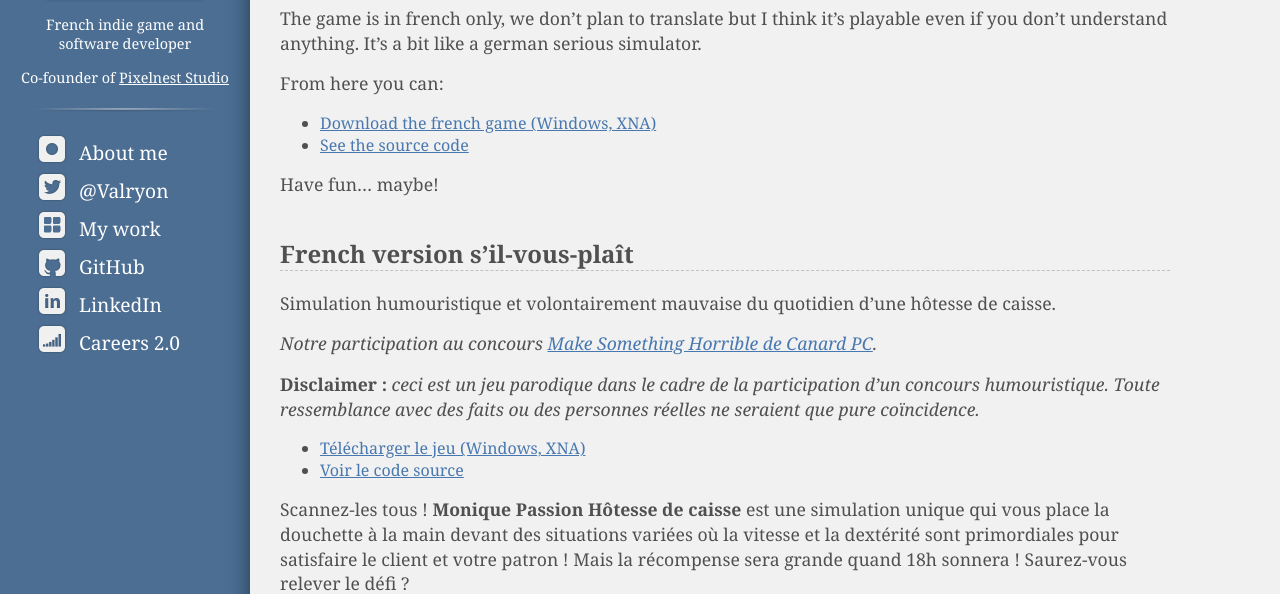
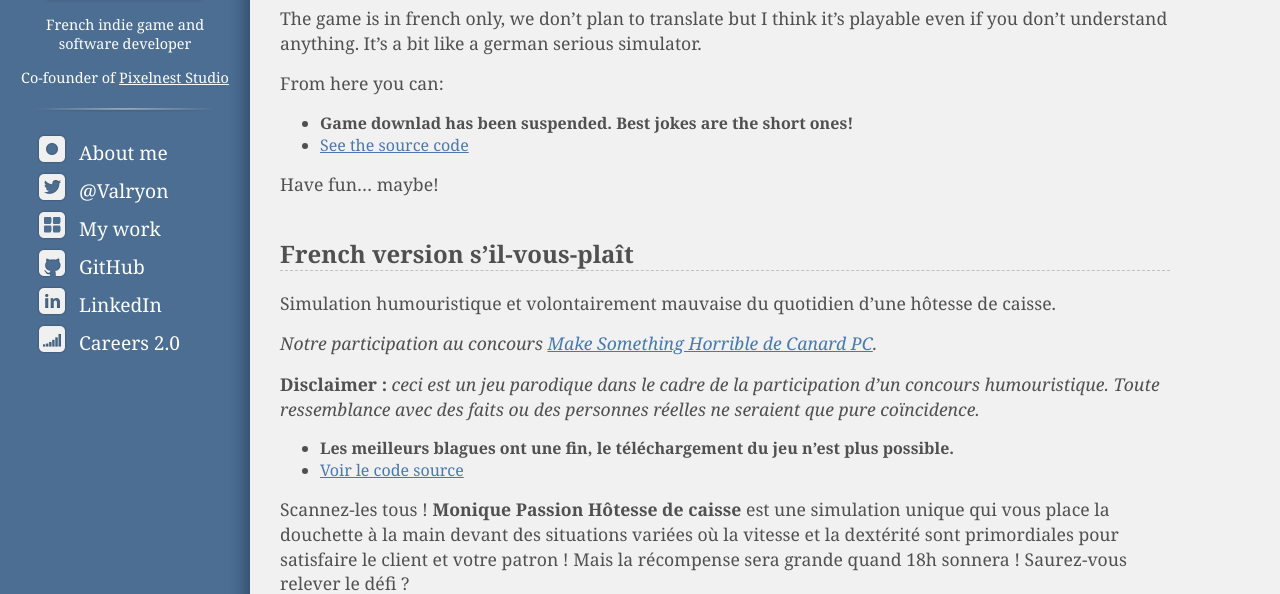
Before and after one commit to valryon/valryon.github.io, a Jekyll site: the page built from _posts/2012-07-14-monique-passion-hotesse-de-caisse.md, in a window 1280 px wide and 900 px high, cut to the strip 306-900 px from the top of the window. Built offline with Jekyll 4.4.1, drawn with Linux system fonts in a browser that asks for light colours.

Commit message:
Remove Monique link

```diff
--- a/_posts/2012-07-14-monique-passion-hotesse-de-caisse.md
+++ b/_posts/2012-07-14-monique-passion-hotesse-de-caisse.md
@@ -13,7 +13,7 @@ The game is in french only, we don't plan to translate but I think it's playable
 
 From here you can:
 
-- [Download the french game (Windows, XNA)](https://www.dropbox.com/s/3ptmgncdf6jfed9/MoniquePHDC_1.0.0.0.zip)
+- **Game downlad has been suspended. Best jokes are the short ones!**
 - [See the source code](https://github.com/Valryon/super-caissiere)
 
 Have fun… maybe!
@@ -27,7 +27,7 @@ Simulation humouristique et volontairement mauvaise du quotidien d'une hôtesse
 
 **Disclaimer :** *ceci est un jeu parodique dans le cadre de la participation d’un concours humouristique. Toute ressemblance avec des faits ou des personnes réelles ne seraient que pure coïncidence.*
 
-- [Télécharger le jeu (Windows, XNA)](https://www.dropbox.com/s/3ptmgncdf6jfed9/MoniquePHDC_1.0.0.0.ziphttps://www.dropbox.com/s/3ptmgncdf6jfed9/MoniquePHDC_1.0.0.0.zip)
+- **Les meilleurs blagues ont une fin, le téléchargement du jeu n'est plus possible.**
 - [Voir le code source](https://github.com/Valryon/super-caissiere)
 
 Scannez-les tous ! **Monique Passion Hôtesse de caisse** est une simulation unique qui vous place la douchette à la main devant des situations variées où la vitesse et la dextérité sont primordiales pour satisfaire le client et votre patron ! Mais la récompense sera grande quand 18h sonnera ! Saurez-vous relever le défi ?
```
